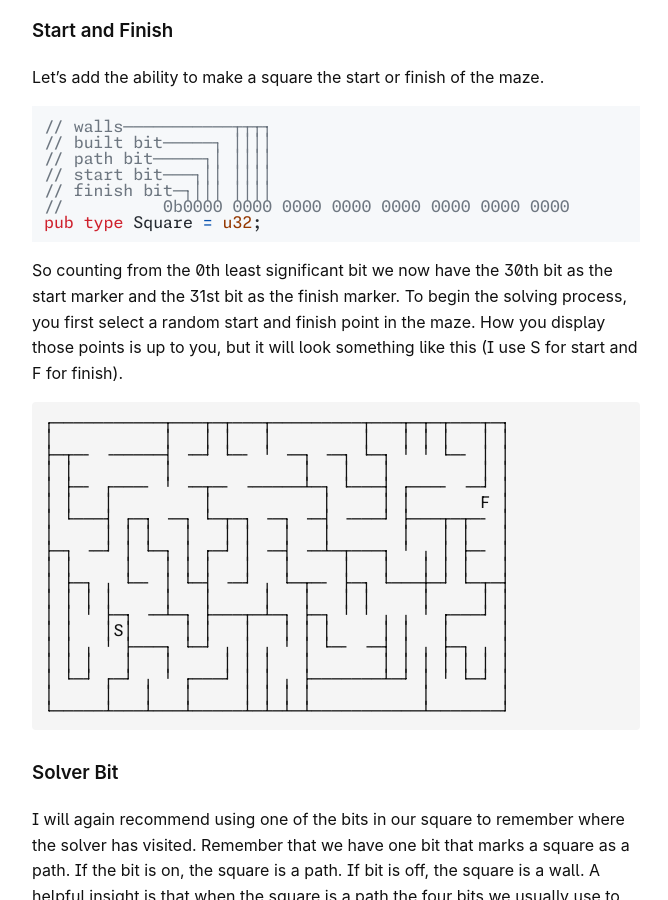
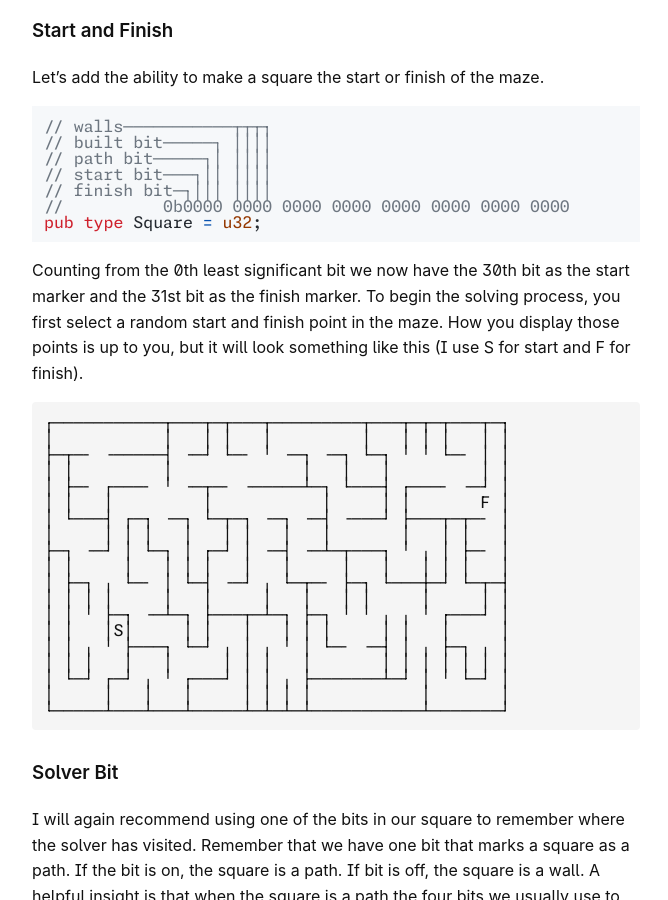
Before and after one commit to agl-alexglopez/agl-alexglopez.github.io, a Jekyll site: the page built from _posts/2025-08-03-rosetta-stones-and-mazes-solver-design.md, in a window 1280 px wide and 900 px high, scrolled down 2886 px. Shown: the whole window, without its empty margins (304-972 px from the left). Built offline with Jekyll 4.4.1, drawn with Linux system fonts in a browser that asks for light colours.

Commit message:
update site

````diff
--- a/_posts/2025-08-03-rosetta-stones-and-mazes-solver-design.md
+++ b/_posts/2025-08-03-rosetta-stones-and-mazes-solver-design.md
@@ -87,7 +87,7 @@ Let's add the ability to make a square the start or finish of the maze.
 pub type Square = u32;
 ```
 
-So counting from the 0th least significant bit we now have the 30th bit as the start marker and the 31st bit as the finish marker. To begin the solving process, you first select a random start and finish point in the maze. How you display those points is up to you, but it will look something like this (I use S for start and F for finish).
+Counting from the 0th least significant bit we now have the 30th bit as the start marker and the 31st bit as the finish marker. To begin the solving process, you first select a random start and finish point in the maze. How you display those points is up to you, but it will look something like this (I use S for start and F for finish).
 
 ```txt
 ┌───────────┬───┬─┬───┬─────────┬───┬─┬─┬───┬─┐
````
Also changed, not shown: _posts/2025-08-04-rosetta-stones-and-mazes-advanced-design.md (+1 -1 lines), about.md (+1 -1 lines).
